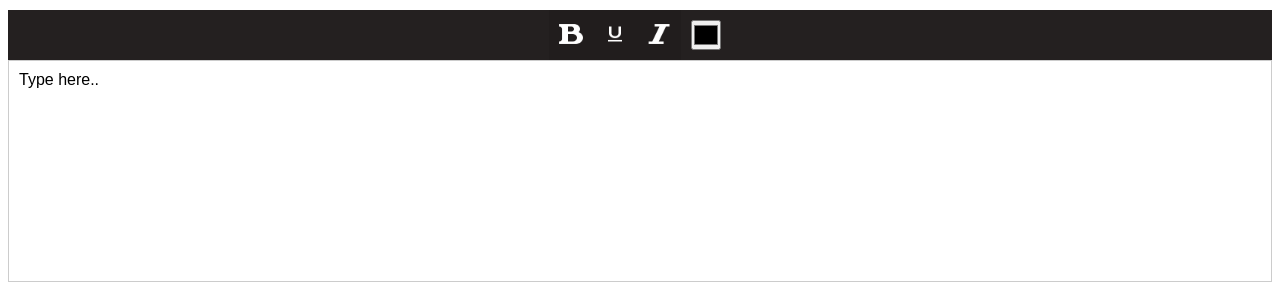
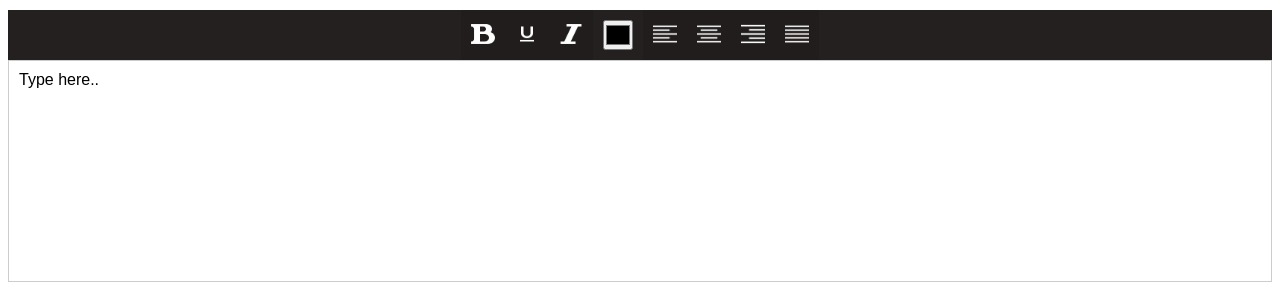
Before and after one commit to hashpfonseka/Text-Editor, a plain HTML site: page index.html in a window 1280 px wide. Drawn offline with Linux system fonts and the light colour scheme.

Commit message:
Alignment feature added

```diff
--- a/index.html
+++ b/index.html
@@ -21,6 +21,18 @@
                 <img src="Resources/italic-xxl.png" alt="Italic">
             </button>
             <input type="color" id="fontColorPicker" class="mr-2">
+            <button class="btn btn-primary" onclick="applyAlignment('left')">
+                <img src="Resources/left.png" alt="Left Align">
+            </button>
+            <button class="btn btn-primary" onclick="applyAlignment('center')">
+                <img src="Resources/center.png" alt="Center">
+            </button>
+            <button class="btn btn-primary" onclick="applyAlignment('right')">
+                <img src="Resources/right.png" alt="Right Align">
+            </button>
+            <button class="btn btn-primary" onclick="applyAlignment('justify')">
+                <img src="Resources/justify.png" alt="Justify">
+            </button>
         </div>
 
         </div>
--- a/script.js
+++ b/script.js
@@ -6,3 +6,7 @@ document.getElementById('fontColorPicker').addEventListener('input', function()
     var color = this.value;
     document.execCommand('foreColor', false, color);
 });
+
+function applyAlignment(align) {
+    document.getElementById('editor').style.textAlign = align;
+}
```
